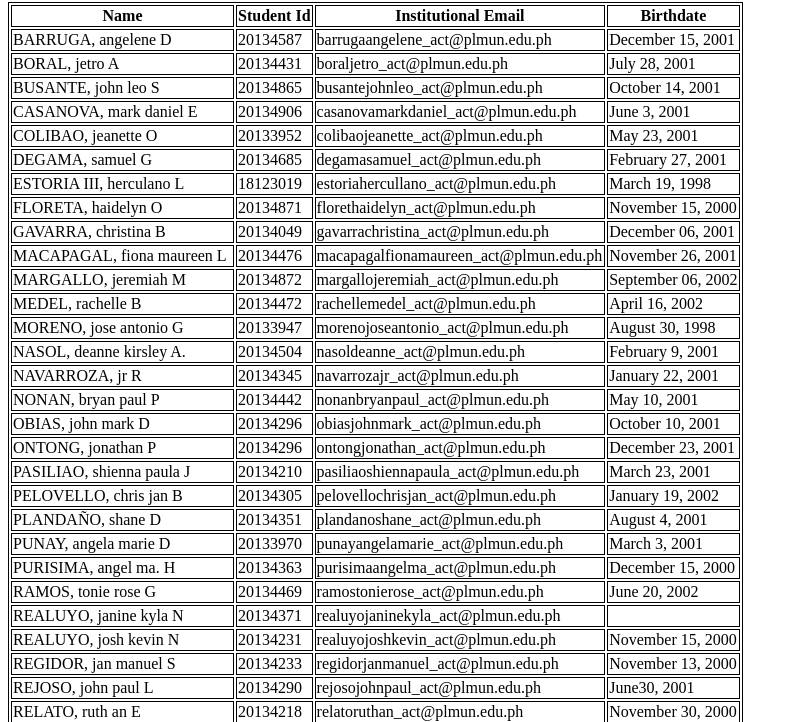
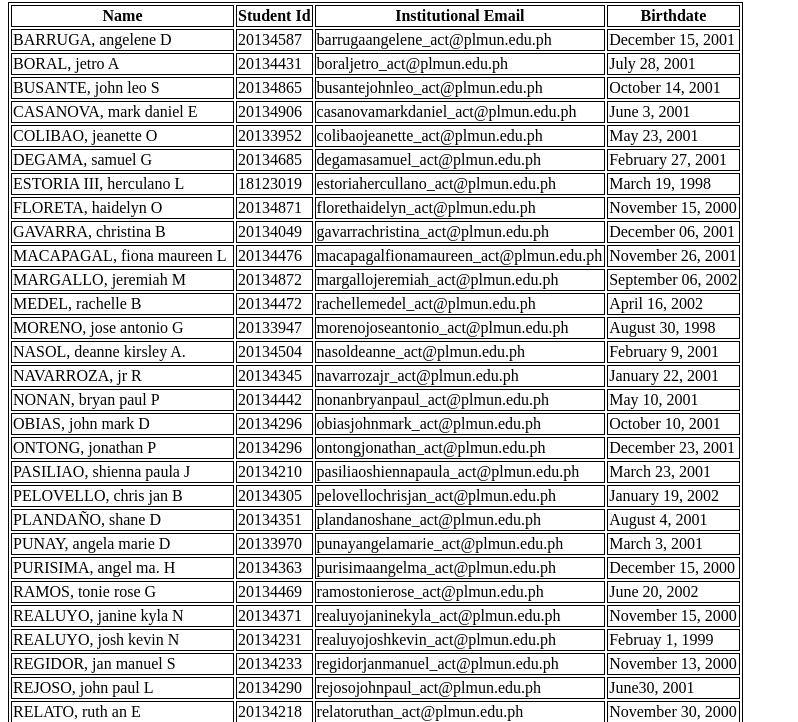
Before and after one commit to PelovelloCj/WT2-ACT2E-GROUP2, a plain HTML site: page People.html in a window 1280 px wide. Shown: the part 78-800 px from the top of the page, without its empty margins (0-798 px from the left). Drawn offline with Linux system fonts and the light colour scheme.

Commit message:
Update People.html

```diff
--- a/People.html
+++ b/People.html
@@ -165,13 +165,13 @@ table, th, td {border:1px solid black;}
 		<td>REALUYO, janine kyla N</td>
 		<td>20134371</td>
 		<td>realuyojaninekyla_act@plmun.edu.ph</td>
-		<td></td>
+		<td>November 15, 2000</td>
 	</tr>
    	<tr>
 		<td>REALUYO, josh kevin  N</td>
 		<td>20134231</td>
 		<td>realuyojoshkevin_act@plmun.edu.ph</td>
-		<td>November 15, 2000</td>
+		<td>Februay 1, 1999</td>
 	</tr>
 	<tr>
 		<td>REGIDOR, jan manuel S</td>
```
Lines whose indentation alone changed are shown as unchanged.
